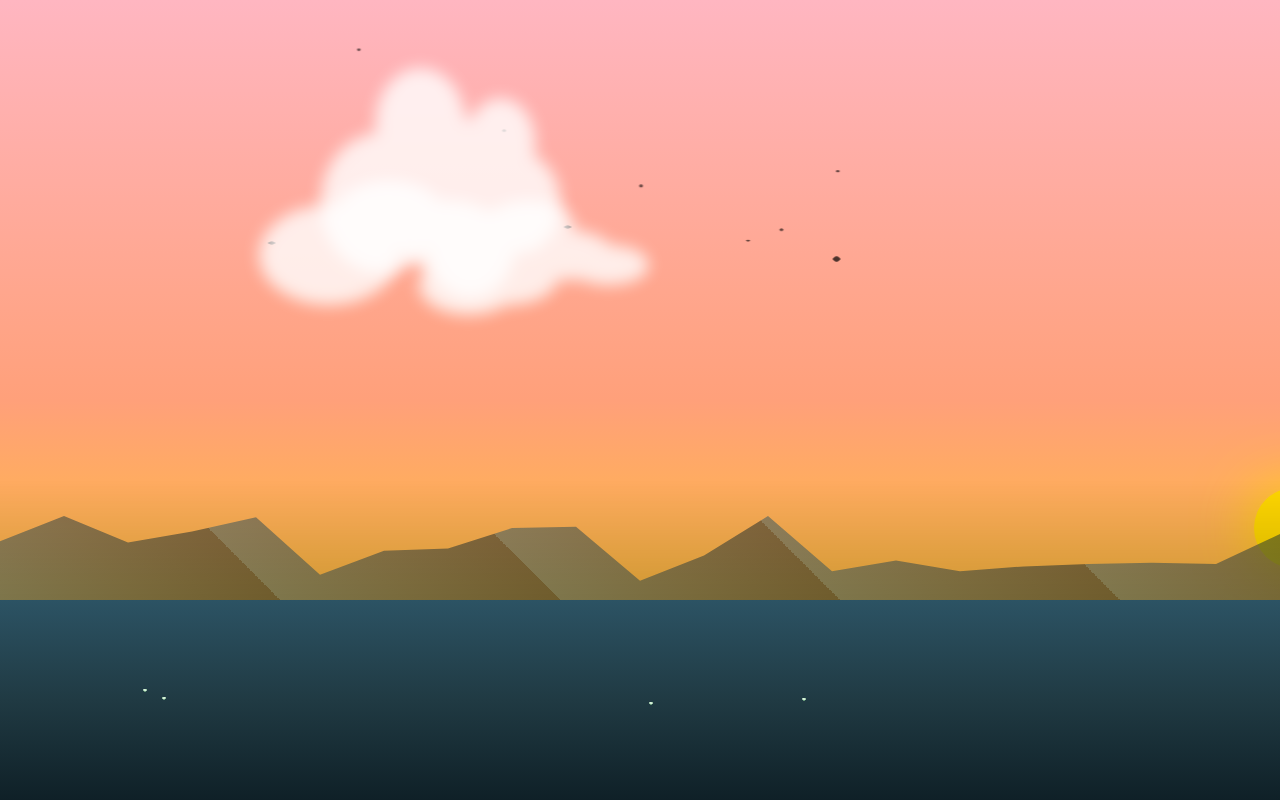
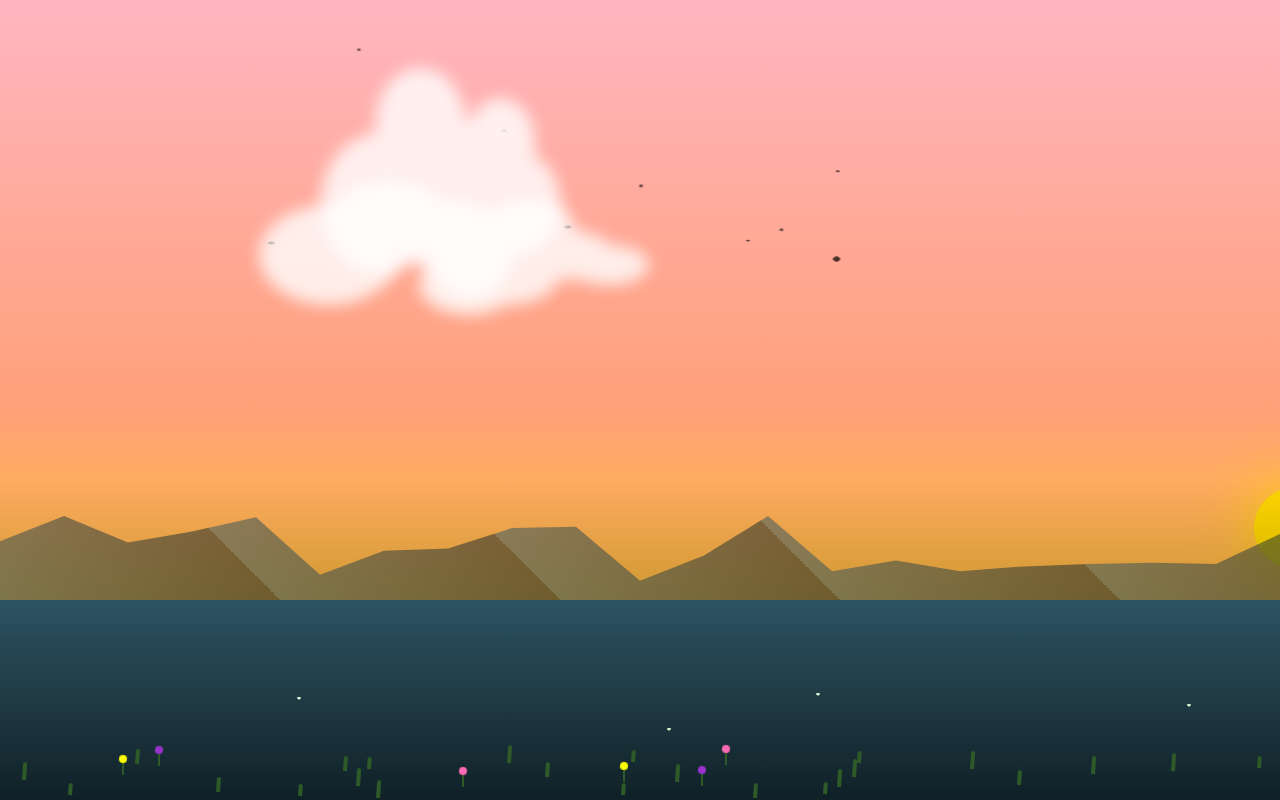
Before and after one commit to chrisdoornink/worlday, a Next.js app: page / in a window 1280 px wide. Built offline with nearby package versions, Linux system fonts and the light colour scheme.

Commit message:
grass and plants started

```diff
--- /dev/null
+++ b/app/components/worlday/components/plants/Plants.tsx
@@ -0,0 +1,65 @@
+import React from 'react';
+import styles from './plants.module.css';
+
+interface PlantProps {
+  position: {
+    x: number;
+    y: number;
+  };
+  type: 'grass' | 'flower';
+  variant?: number;
+}
+
+const Plant: React.FC<PlantProps> = ({ position, type, variant = 1 }) => {
+  const className = `${styles.plant} ${styles[type]} ${styles[`${type}${variant}`]}`;
+
+  return (
+    <div
+      className={className}
+      style={{
+        left: `${position.x}%`,
+        bottom: `${position.y}%`,
+      }}
+    />
+  );
+};
+
+interface PlantsProps {
+  count?: number;
+  distribution?: {
+    grass: number;
+    flowers: number;
+  };
+}
+
+export const Plants: React.FC<PlantsProps> = ({
+  count = 20,
+  distribution = { grass: 0.7, flowers: 0.3 }
+}) => {
+  const plants = React.useMemo(() => {
+    return Array.from({ length: count }, (_, i) => {
+      const random = Math.random();
+      const type = random < distribution.grass ? 'grass' : 'flower';
+      return {
+        key: `plant-${i}`,
+        x: Math.random() * 100, // random position across the width
+        y: Math.random() * 5, // random position within the first 5% of the ground height
+        type: type as 'grass' | 'flower',
+        variant: Math.floor(Math.random() * 3) + 1 // 3 variants of each type
+      };
+    });
+  }, [count, distribution]);
+
+  return (
+    <>
+      {plants.map(plant => (
+        <Plant
+          key={plant.key}
+          position={{ x: plant.x, y: plant.y }}
+          type={plant.type}
+          variant={plant.variant}
+        />
+      ))}
+    </>
+  );
+};
--- /dev/null
+++ b/app/components/worlday/components/plants/plants.module.css
@@ -0,0 +1,73 @@
+.plant {
+  position: absolute;
+  pointer-events: none;
+  transform-origin: bottom center;
+  bottom: 0; /* Anchor to bottom */
+  z-index: 1; /* Ensure plants appear above ground but below other elements */
+}
+
+/* Grass Styles */
+.grass {
+  width: 4px;
+  height: 15px;
+  background: #2d5a27;
+  border-radius: 2px 2px 0 0;
+  transform: rotate(0deg);
+  animation: sway 3s ease-in-out infinite;
+}
+
+.grass1 { height: 15px; }
+.grass2 { height: 12px; }
+.grass3 { height: 18px; }
+
+/* Flower Styles */
+.flower {
+  width: 8px;
+  height: 20px;
+  position: absolute;
+}
+
+.flower::before {
+  content: '';
+  position: absolute;
+  bottom: 0;
+  left: 50%;
+  width: 2px;
+  height: 60%;
+  background: #2d5a27;
+  transform: translateX(-50%);
+}
+
+.flower::after {
+  content: '';
+  position: absolute;
+  top: 0;
+  left: 50%;
+  transform: translateX(-50%);
+  width: 8px;
+  height: 8px;
+  border-radius: 50%;
+  animation: flowerSway 3s ease-in-out infinite;
+}
+
+.flower1::after {
+  background: #ff69b4;
+}
+
+.flower2::after {
+  background: #ffff00;
+}
+
+.flower3::after {
+  background: #9932cc;
+}
+
+@keyframes sway {
+  0%, 100% { transform: rotate(0deg); }
+  50% { transform: rotate(5deg); }
+}
+
+@keyframes flowerSway {
+  0%, 100% { transform: translateX(-50%) rotate(0deg); }
+  50% { transform: translateX(-50%) rotate(10deg); }
+}
--- a/app/components/worlday/index.tsx
+++ b/app/components/worlday/index.tsx
@@ -11,6 +11,7 @@ import { useBackground } from './hooks/useBackground';
 import { Crow } from './components/crow';
 import { Cricket } from './components/cricket';
 import RandomMountains from './components/mountains/RandomMountains';
+import { Plants } from './components/plants/Plants';
 
 export default function World() {
   const {
@@ -24,6 +25,8 @@ export default function World() {
     isNightTime,
     celestialPosition,
   } = useBackground();
+
+  const landscapeTimestamp = React.useMemo(() => Date.now(), []);
 
   return (
     <div className={`${worldStyles.worldContainer} ${worldStyles[timeOfDay]}`}>
@@ -136,7 +139,8 @@ export default function World() {
       {/* These are static mountains, if you want the same every time: */}
       {/* <div className={landscapeStyles.mountains} /> */}
       {/* IF you want random mountains every time, use this: */}
-      <RandomMountains timestamp={Date.now()} />
+      <RandomMountains timestamp={landscapeTimestamp} />
+      <Plants count={30} distribution={{ grass: 0.7, flowers: 0.3 }} key={landscapeTimestamp} />
       <div className={`${landscapeStyles.ground} ${landscapeStyles[`ground${timeOfDay.charAt(0).toUpperCase() + timeOfDay.slice(1)}`]}`} />
 
       {/* Crickets */}
```
